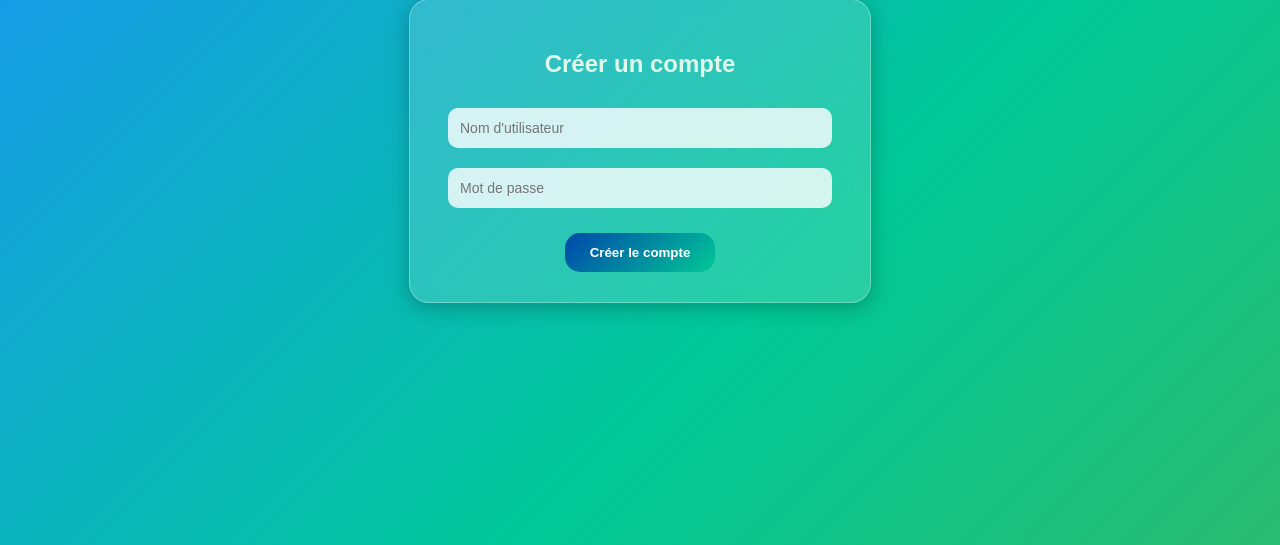
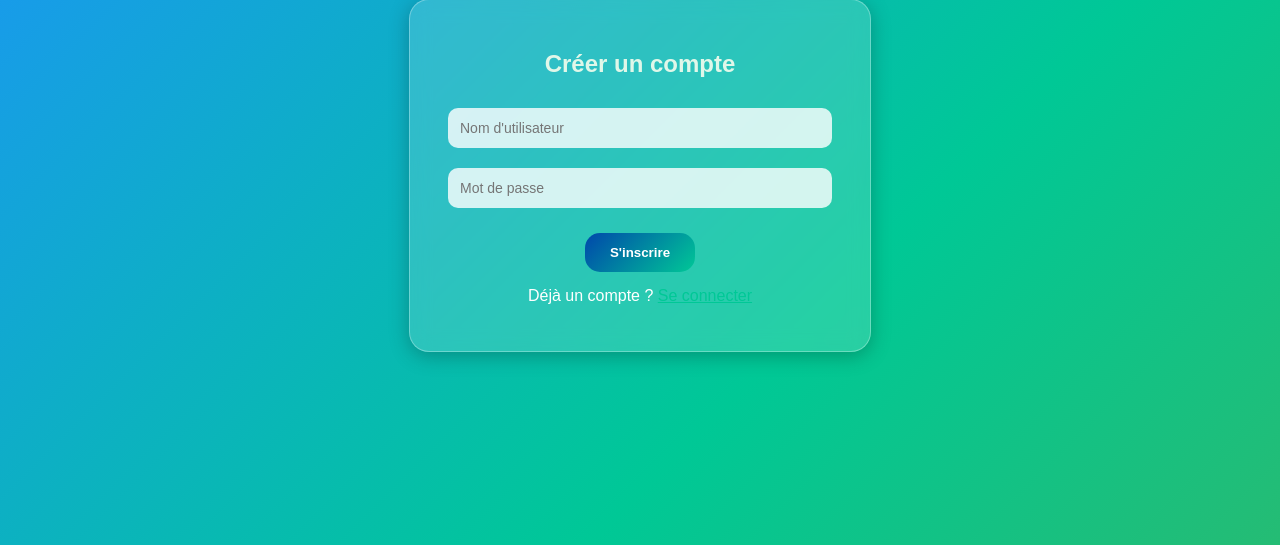
Before and after one commit to Pier-Alexis/Ctrl-Alt-Revendre, a Flask app: page /register in a window 1280 px wide. Shown: the part 215-760 px from the top of the page. Run offline with Flask 3, Linux system fonts and the light colour scheme.

Commit message:
Update register.html

```diff
--- a/templates/register.html
+++ b/templates/register.html
@@ -8,7 +8,7 @@
 <body>
     <header class="header">
         <div class="logo-container">
-            <img src="{{ url_for('static', filename='logo.png') }}" alt="Ctrl+Alt+ReVendre" class="logo">
+            <img src="{{ url_for('static', filename='logo.png') }}" class="logo" alt="Ctrl+Alt+ReVendre">
         </div>
     </header>
 
@@ -25,8 +25,11 @@
             <form method="POST">
                 <input type="text" name="username" placeholder="Nom d'utilisateur" required>
                 <input type="password" name="password" placeholder="Mot de passe" required>
-                <button type="submit">Créer le compte</button>
+                <button type="submit">S'inscrire</button>
             </form>
+            <p style="margin-top:15px;">
+                Déjà un compte ? <a href="{{ url_for('login') }}" style="color:#00c896;">Se connecter</a>
+            </p>
         </div>
     </main>
 </body>
```
